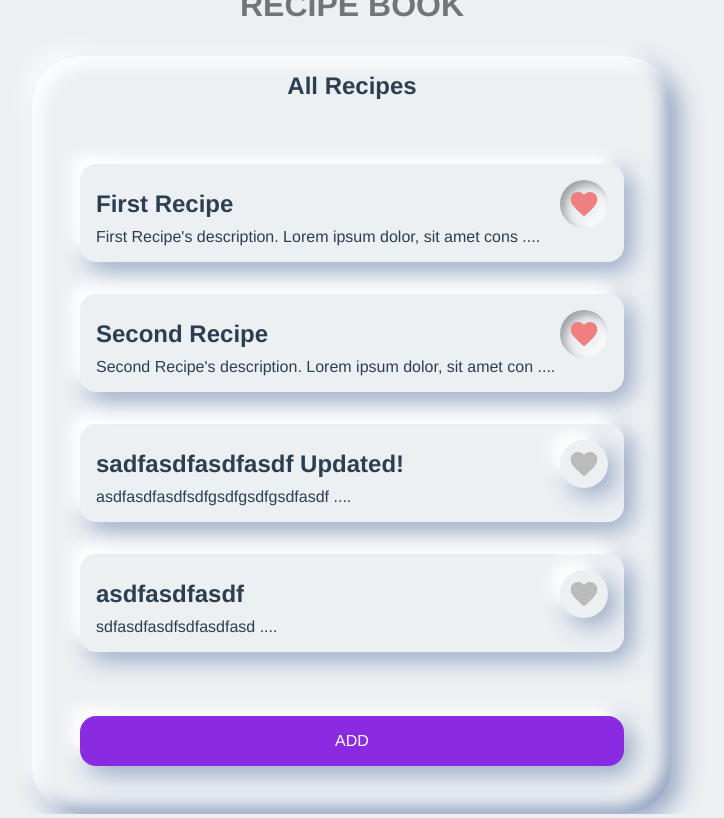
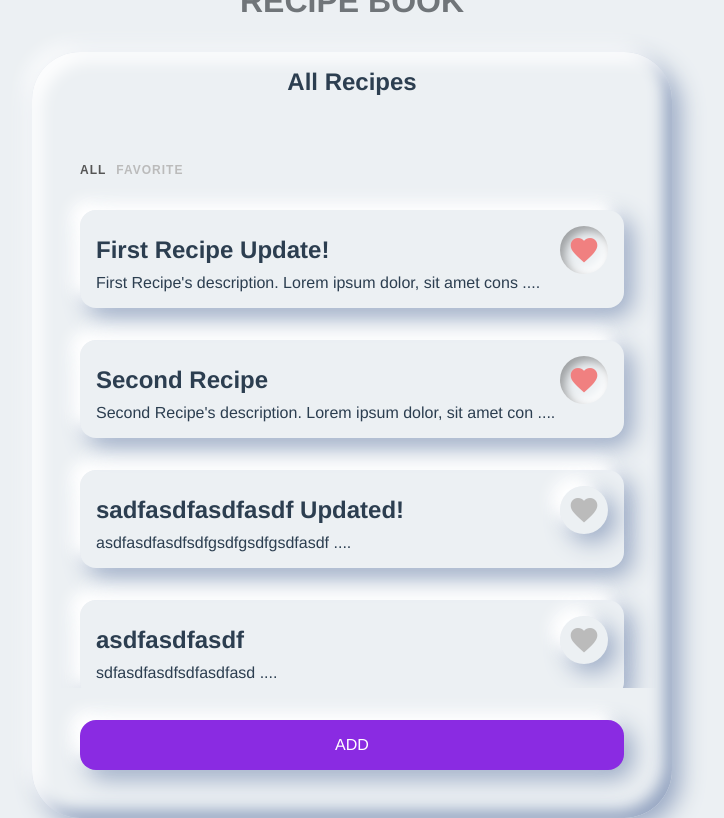
Before and after one commit to IronAdministrator/vue_recipe-book, a Vue app: page / in a window 1280 px wide. Shown: the whole page, without its empty margins (288-1012 px from the left). Built offline with nearby package versions, Linux system fonts and the light colour scheme; data requests are answered from the project's data file.

Commit message:
add filter function

```diff
--- a/data/db.json
+++ b/data/db.json
@@ -2,7 +2,7 @@
   "recipes": [
     {
       "id": 1,
-      "title": "First Recipe",
+      "title": "First Recipe Update!",
       "ingredients": {
         "ingredient_1": "first ingredient of First Recipe",
         "ingredient_2": "second ingredient of First Recipe",
@@ -10,7 +10,8 @@
       },
       "description": "First Recipe's description. Lorem ipsum dolor, sit amet consectetur adipisicing elit. Iusto quasi nihil quae soluta necessitatibus, sit natus possimus qui quos alias.",
       "favorite": true,
-      "createAt": "30/10/2022"
+      "createAt": "30/10/2022",
+      "updateAt": "November 5, 2022 at 19:50"
     },
     {
       "id": 2,
@@ -49,6 +50,19 @@
       "createAt": "11/3/2022",
       "updateAt": "November 3, 2022 at 12:11",
       "id": 4
+    },
+    {
+      "title": "new Test ",
+      "ingredients": {
+        "ingredient_1": " ;alksdfj ;LAKSJDFL ;AKDF",
+        "ingredient_2": "a;dlfkj asld;kfj ",
+        "ingredient_3": "l; kjsldf;k jasld;fk j"
+      },
+      "description": "l;k jsl;dkf jasdl;fk d ad\nasd;lfkj asdf\n asdlfkj asdf\n asdf klasjdfl; kasjdfl; kj\nasdfl kasjdfl;ka j",
+      "favorite": true,
+      "createAt": "05/11/2022",
+      "updateAt": "",
+      "id": 5
     }
   ]
 }
--- /dev/null
+++ b/src/components/FilterNav.vue
@@ -0,0 +1,37 @@
+<template>
+  <div class="filter-nav">
+    <button @click="updateFilter('all')" :class="{active: currentFilter === 'all'}">All</button>
+    <button @click="updateFilter('favorite')" :class="{active: currentFilter === 'favorite'}">Favorite</button>
+  </div>
+</template>
+
+<script>
+export default {
+  props: ["currentFilter"],
+  setup(props, {emit}) {
+    const updateFilter = (filterBy) => {
+      emit('filterChange', filterBy)
+    }
+
+    return {updateFilter};
+  },
+};
+</script>
+
+<style scoped>
+.filter-nav button {
+    background: none;
+    border: none;
+    color: #bbb;
+    outline: none;
+    font-size: 12px;
+    text-transform: uppercase;
+    margin-right: 10px;
+    letter-spacing: 1px;
+    font-weight: bold;
+    cursor: pointer;
+  }
+  .filter-nav button.active {
+    color: #555;
+  }
+</style>
--- a/src/components/RecipeList.vue
+++ b/src/components/RecipeList.vue
@@ -1,6 +1,7 @@
 <template>
   <div class="recipe-list">
-    <div v-for="recipe in recipes" :key="recipe.id">
+    <FilterNav @filterChange="(event) => currentFilter = event" :currentFilter="currentFilter" />
+    <div v-for="recipe in filteredRecipes" :key="recipe.id">
       <SingleRecipe :recipe="recipe" @favorite="handleFavorite" />
       <!-- props "recipe" zu SingleRecipe Komponent weiterleiten -->
       <!-- <h3>{{ recipe.title }}</h3> -->
@@ -11,14 +12,18 @@
 </template>
 
 <script>
+import { computed, ref } from "vue";
 import SingleRecipe from "@/components/SingleRecipe.vue";
+import FilterNav from "@/components/FilterNav.vue";
 export default {
   props: ["recipes"],
   components: {
     SingleRecipe,
+    FilterNav
   },
   setup(props) {
     console.log(props.recipes);
+    const currentFilter = ref("all")
 
     const handleFavorite = (id) => {
       let fav = props.recipes.find((recipe) => {
@@ -27,7 +32,15 @@ export default {
       fav.favorite = !fav.favorite;
     };
 
-    return { handleFavorite };
+    const filteredRecipes = computed(() => {
+      if (currentFilter.value === 'favorite') {
+        return props.recipes.filter(recipe => recipe.favorite)
+      }
+      return [...props.recipes]
+    }
+    )
+
+    return { handleFavorite, currentFilter, filteredRecipes };
   },
 };
 </script>
```
